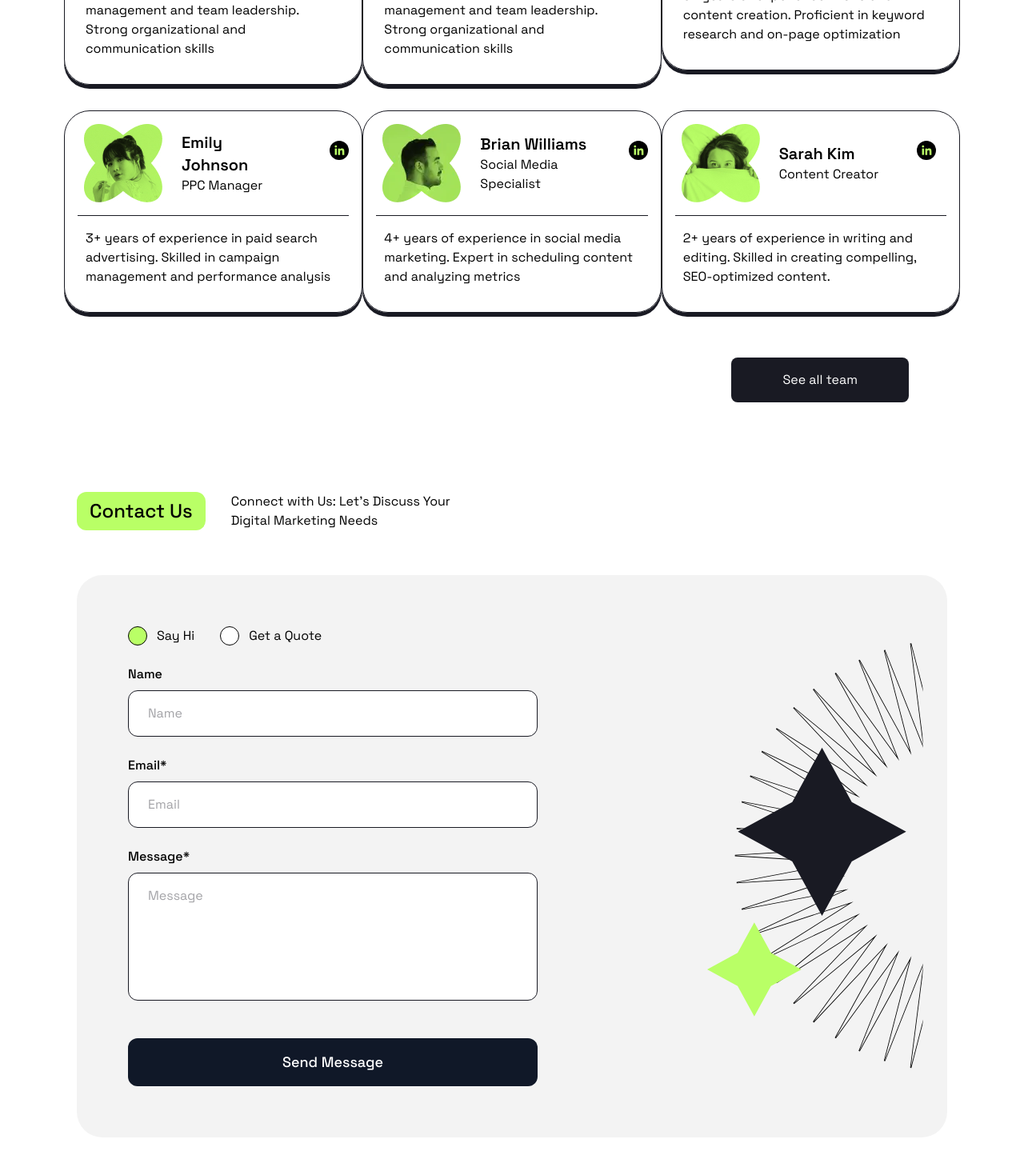
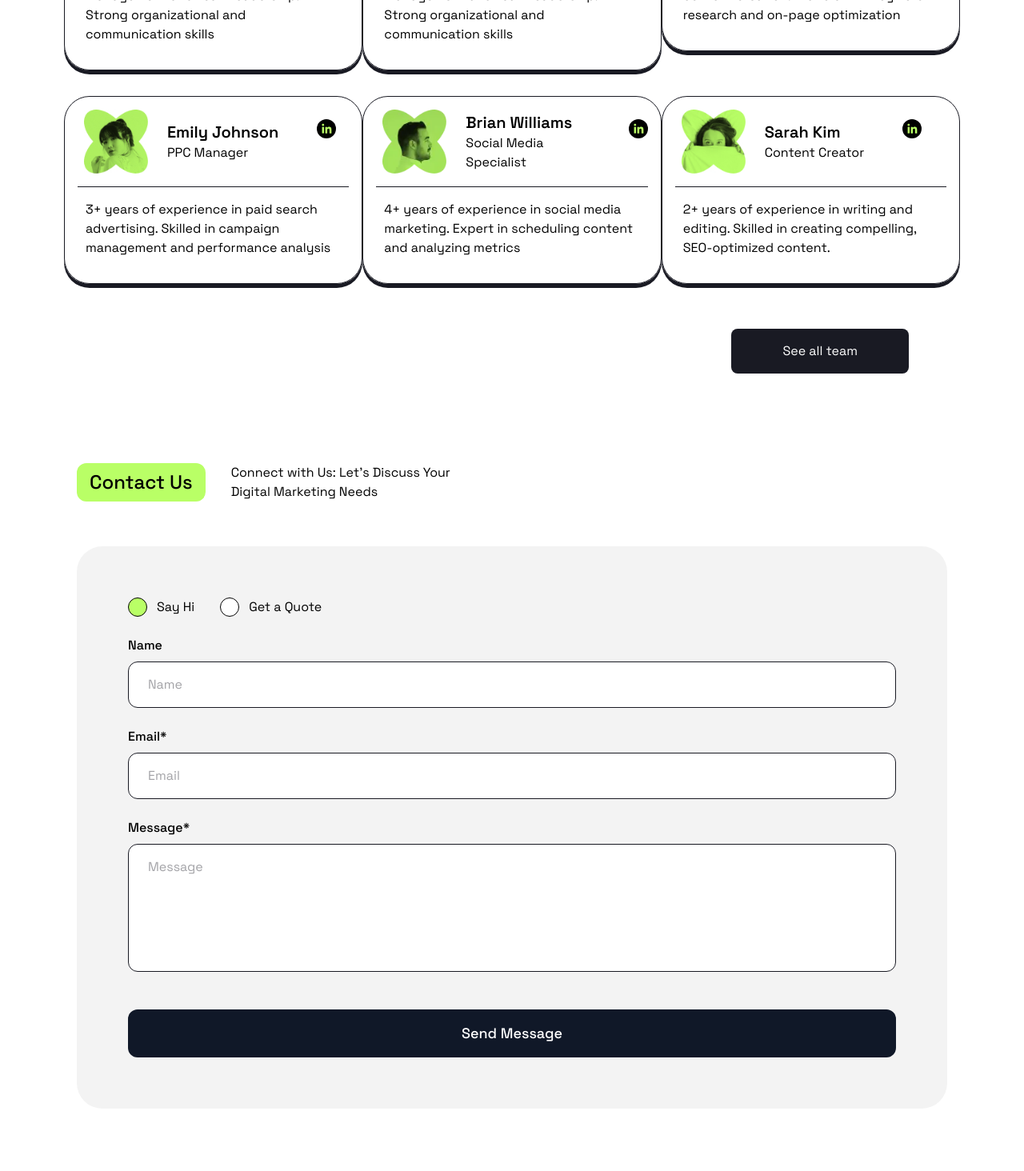
Before and after one commit to PedroRevesMD/positivus-landingpage, a React (Vite) app: page / in a window 1280 px wide. Shown: the part 4960-6424 px from the top of the page at 80% size. Built offline with nearby package versions, Linux system fonts and the light colour scheme.

Commit message:
fix: remove image from ContactUs section

```diff
--- a/src/components/ContactUs.tsx
+++ b/src/components/ContactUs.tsx
@@ -1,5 +1,4 @@
 import "../index.css"
-import contactUsIllustration from "../assets/contactusIllustration.svg"
 
 export default function ContactUs() {
   const inputClasses = "w-full bg-white rounded-xl border border-dark-gray px-6 py-4 text-base placeholder:text-dark-gray/40 focus:outline-none focus:ring-2 focus:ring-lime-300 transition-all";
@@ -12,8 +11,8 @@ export default function ContactUs() {
         <h3 className="font-medium bg-lime-green px-4 py-2 rounded-xl text-black text-2xl font-grotesk">Contact Us</h3>
         <p className="text-base font-grotesk max-w-xs my-4 text-center lg:text-start">Connect with Us: Let's Discuss Your Digital Marketing Needs</p>
       </div>
-      <div className="flex items-center justify-between bg-light-gray p-16 rounded-4xl gap-10 font-grotesk">
-        <div className="w-full lg:max-w-lg">
+      <div className="bg-light-gray p-16 rounded-4xl gap-x-10 font-grotesk">
+        <div className="w-full ">
           <form className="space-y-6">
             <fieldset className="flex flex-col lg:flex-row gap-x-8 mb-6">
               <label className="flex items-center gap-3 cursor-pointer select-none">
@@ -78,16 +77,7 @@ export default function ContactUs() {
             </button>
           </form>
         </div>
-
-        <div className="hidden lg:inline -mr-85">
-          <img
-            src={contactUsIllustration}
-            alt="Contact Us illustration"
-            className="object-contain max-w-xl"
-            loading="lazy"
-          />
-        </div>
       </div>
-    </section>
+    </section >
   )
 }
--- a/src/components/TeamCard.tsx
+++ b/src/components/TeamCard.tsx
@@ -7,13 +7,13 @@ export default function TeamCard({ imgUrlPath, name, position, description }: Te
       <article className="max-w-sm shadow-[0px_5px_0px_0px_rgba(25,_26,_35,_1)] rounded-4xl my-4 border border-dark-gray p-4">
         <header className="flex border-b border-dark-gray pb-4">
           <div className="flex flex-col lg:flex-row items-center gap-y-4">
-            <img src={imgUrlPath} alt={`An image of ${name}`} className="mx-2" />
+            <img src={imgUrlPath} alt={`${name}`} className="mx-2" width={80} height={80} loading="lazy" />
             <div className="font-grotesk mx-4">
               <h4 className="font-semibold text-xl">{name}</h4>
               <p>{position}</p>
             </div>
           </div>
-          <img src={LinkedinLogo} alt="An image of linkedin's logo" className="hidden lg:block w-6 cursor-pointer ml-8 mb-8" />
+          <img src={LinkedinLogo} alt="An image of linkedin's logo" className="hidden lg:block w-6 cursor-pointer ml-8 mb-8" loading="lazy" width={24} height={24} rel="noopener noreferrer" aria-label={`Linkedin of ${name}`} />
         </header>
         <p className="my-4 mx-2.5 font-grotesk text-md">{description}</p>
       </article>
```
Also changed, not shown: src/assets/contactusIllustration.svg (deleted).
